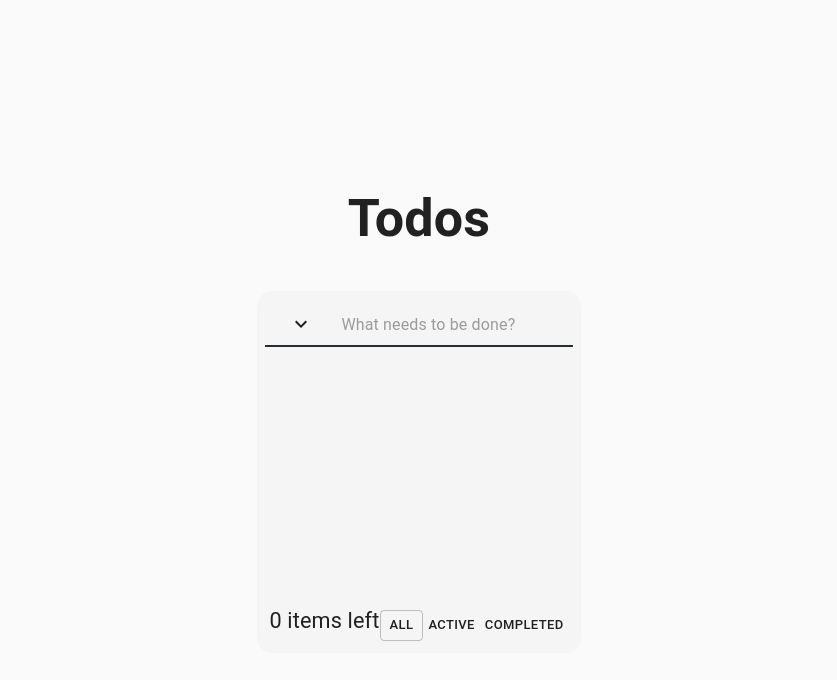
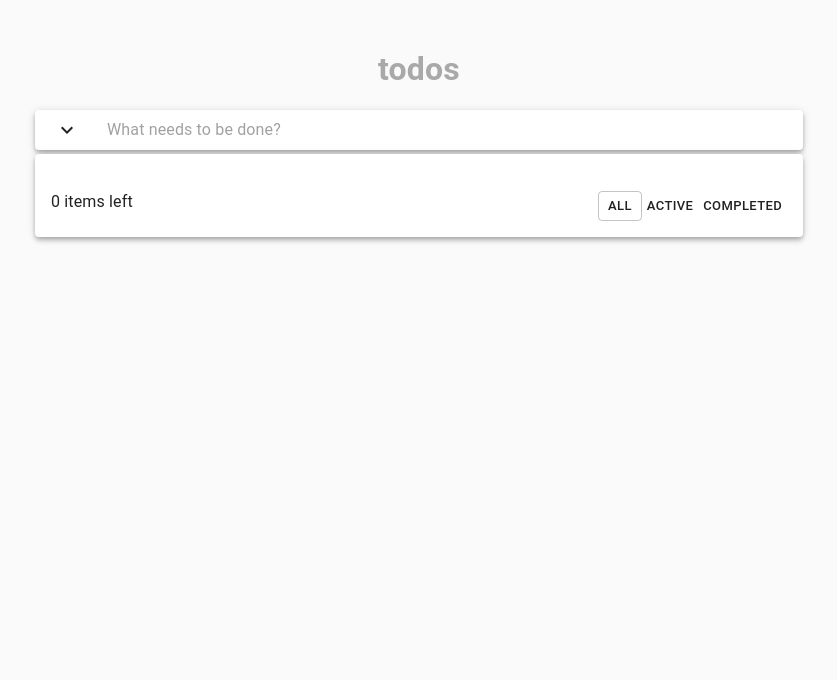
Before and after one commit to andrema13/to-do-list, a React (Create React App) app: page / in a window 1280 px wide. Shown: the top 680 px of the page, without its empty margins (221-1058 px from the left). Built offline with nearby package versions, Linux system fonts and the light colour scheme.

Commit message:
Final commit

```diff
--- a/src/components/App.css
+++ b/src/components/App.css
@@ -1,28 +1,30 @@
-.App {
-  text-align: center;
-}
-html, body, body > div, .App {
-  height: 100%;
-}
-.App-header {
-  display: flex;
-  flex-direction: column;
-  align-items: center;
-  justify-content: center;
-  font-size: calc(10px + 2vmin);
-  height: 100%;
-  width: 100%;
-}
-.AppBox {
-  border-radius: 15px;
+.title {
+    text-align: center;
+    color: darkgray;
 }
 
-.FilterButtons {
-  display: flex;
-  align-items: center;
-  place-content: space-around;
+.container {
+    font-size: 16px;
+    padding: 2%;
 }
 
-.NumberOfTodos  {
-  font-size: smaller;
+@media (min-width: 600px) {
+    .container {
+        padding: 2% 10%;
+    }
 }
+
+@media (min-width: 1200px) {
+    .container {
+        padding: 2% 20%;
+    }
+}
+
+.bottom-container {
+    display: flex;
+    padding: 16px;
+}
+
+.bottom-child {
+    margin-left: auto;
+}
--- a/src/components/App.js
+++ b/src/components/App.js
@@ -4,11 +4,11 @@ import Todo from "./Todo";
 import TaskForm from "./TaskForm";
 import FilterButton from "./FilterButton";
 import CssBaseline from '@material-ui/core/CssBaseline';
-import Box from '@material-ui/core/Box';
 import {makeStyles} from '@material-ui/core/styles';
 import ListItem from '@material-ui/core/ListItem';
 import List from "@material-ui/core/List";
-import { v4 as uuidv4 } from 'uuid';
+import {Paper} from '@material-ui/core';
+import {v4 as UUID} from 'uuid';
 
 /**
  * Local to store the values of the to-do list
@@ -36,10 +36,10 @@ const FILTER_TODOS = Object.keys(FILTER_MAP);
 const useStyles = makeStyles((theme) => ({
     root: {
         position: 'relative',
-        height: 250,
         whiteSpace: 'nowrap',
         overflow: 'auto',
-        margin: 4.5
+        margin: 4.5,
+        width: "inherit !important"
     }
 }));
 
@@ -153,38 +153,38 @@ function App() {
     }
 
     return (
-        <div className="App">
-            <div className="App-header">
-                <h1>Todos</h1>
+        <div className="container">
+            <h1 className={"title"}>todos</h1>
             <CssBaseline/>
-                <Box
-                    className={"AppBox"}
-                    display={"flex"}
-                    p={1.5}
+            <Paper
+                elevation={4}
+                style={{
+                    marginBottom: "8px"
+                }}
                 bgcolor="whitesmoke">
-                    <div>
                 <TaskForm addTodo={addTodo}/>
+            </Paper>
+            <Paper
+                elevation={4}
+                bgcolor="whitesmoke">
                 <List className={classes.root}>
                     {
                         todoList.map((value) => {
                             return (
-                                        <ListItem key={uuidv4()} role={undefined} dense button>
+                                <ListItem key={UUID()} role={undefined} dense button>
                                     {value}
                                 </ListItem>
                             )
                         })
                     }
                 </List>
-                        <div className="FilterButtons">
-                            <div
-                                className={"NumberOfTodos"}>{getTodosLeftCount(todos)}</div>
-                            <div>{filterList}</div>
+                <div className={"bottom-container"}>
+                    <div>{getTodosLeftCount(todos)}</div>
+                    <div className={"bottom-child"}>{filterList}</div>
                 </div>
+            </Paper>
         </div>
-                </Box>
-                <footer className={"App-footer"}/>
-            </div>
-        </div>
+
     );
 }
 
--- a/src/components/FilterButton.js
+++ b/src/components/FilterButton.js
@@ -1,8 +1,9 @@
 import React from "react";
 import Button from '@material-ui/core/Button';
-import { makeStyles } from '@material-ui/core/styles';
+import {makeStyles} from '@material-ui/core/styles';
 import {ButtonGroup} from "@material-ui/core";
-import { v4 as uuidv4 } from 'uuid';
+import {v4 as UUID} from 'uuid';
+
 /**
  * Style to apply to the filter buttons
  * @type {(props?: any) => ClassNameMap<"root">}
@@ -29,18 +30,17 @@ function FilterButton(props) {
     const classes = useStyles();
 
     return (
-        <ButtonGroup size="small" aria-label="small outlined button group">
+        <ButtonGroup size="small">
             <Button
-                id={uuidv4()}
+                id={UUID()}
                 variant={props.isPressed ? "outlined" : "text"}
                 className={classes.root}
                 aria-pressed={props.isPressed}
-                onClick={
-                    () => {
-                        props.setFilter(props.name)
-                    }
-                }
-            >{props.name}
+                onClick={() => {
+                    props.setFilter(props.name)
+                }}
+            >
+                {props.name}
             </Button>
         </ButtonGroup>
     );
--- a/src/components/TaskForm.css
+++ b/src/components/TaskForm.css
@@ -1,11 +1,3 @@
-.TaskGrid{
-    border-bottom: 0.1em solid #282c34;
+.input-task {
+    width: 100%;
 }
-
-.SubmitButton {
-    size: 30px;
-}
-
-.InputTask {
-    width: border-box;
-}
--- a/src/components/TaskForm.js
+++ b/src/components/TaskForm.js
@@ -1,5 +1,5 @@
 import React, {useState} from 'react';
-import {v4 as uuidv4} from 'uuid';
+import {v4 as UUID} from 'uuid';
 import {Button, SvgIcon} from '@material-ui/core';
 import Grid from '@material-ui/core/Grid';
 import ExpandMoreIcon from '@material-ui/icons/ExpandMore';
@@ -41,7 +41,7 @@ function TaskForm({addTodo}) {
         userInput.preventDefault();
         /** trim -> Removes the leading and trailing white space and line terminator characters from a string. */
         if (todo.task.trim()) {
-            addTodo({...todo, id: uuidv4()});
+            addTodo({...todo, id: UUID()});
             /*reset task input*/
             setTodoState({...todo, task: ""});
         }
@@ -50,19 +50,22 @@ function TaskForm({addTodo}) {
     return (
         <form onSubmit={handleSubmitTaskInput}>
             <Grid
-                className={"TaskGrid"}
-                container spacing={1} alignItems="flex-end">
+                container
+                spacing={1}
+                alignItems="flex-end"
+            >
                 <Grid item>
                     <Button
-                        className={"SubmitButton"}
                         type="submit"
                         size="small">
-                        <SvgIcon component={ExpandMoreIcon}/>
+                        <SvgIcon
+                            component={ExpandMoreIcon}/>
                     </Button>
                 </Grid>
-                <Grid item>
+                <Grid item
+                      style={{width: "calc(100% - 72px)"}}>
                     <InputBase
-                        className={"InputTask"}
+                        className={"input-task"}
                         name="task"
                         type="text"
                         inputProps={{'aria-label': 'naked'}}
--- a/src/components/Todo.css
+++ b/src/components/Todo.css
@@ -1,19 +1,15 @@
 p {
-    width: 235px;
+    width: 100%;
     white-space: nowrap;
     overflow: hidden;
 }
-.TaskList {
-    display: flex;
-    border-bottom: 0.05em solid #282c34;
+
+ul {
+    width: 100%;
 }
 
-.Task {
+.task {
     color: #282c34;
     text-overflow: ellipsis;
-    font-size: smaller;
+    font-size: medium;
 }
-
-.DeleteButton{
-    margin-left: auto;
-}
--- a/src/components/Todo.js
+++ b/src/components/Todo.js
@@ -5,7 +5,18 @@ import IconButton from "@material-ui/core/IconButton";
 import DeleteIcon from '@material-ui/icons/Delete';
 import CircleChecked from '@material-ui/icons/CheckCircleOutline';
 import CircleUnchecked from '@material-ui/icons/RadioButtonUnchecked';
+import List from "@material-ui/core/List";
+import {makeStyles} from '@material-ui/core/styles';
+import ListItemSecondaryAction from "@material-ui/core/ListItemSecondaryAction";
+import ListItemText from "@material-ui/core/ListItemText";
+import ListItemIcon from "@material-ui/core/ListItemIcon";
 import './Todo.css';
+
+const useStyles = makeStyles({
+    root: {
+        maxHeight: "6vh"
+    }
+});
 
 /**
  *  A function responsible to render the todo object, and has a checkbox, a paragraph and a delete button
@@ -16,6 +27,8 @@ import './Todo.css';
  * @constructor
  */
 function Todo({todo, setTodoCompleted, removeTodo}) {
+
+    const classes = useStyles();
 
     /**
      * Handles when the user clicks on the button to delete a todo
@@ -34,27 +47,41 @@ function Todo({todo, setTodoCompleted, removeTodo}) {
     }
 
     return (
-        <ListItem className={"TaskList"}>
+        <List>
+            <ListItem
+                primary={"text"}
+                divider={true}
+                classes={{root: classes.root}}
+                alignItems={"center"}>
+
+                <ListItemIcon>
                     <Checkbox
-                icon={<CircleUnchecked />}
-                checkedIcon={<CircleChecked />}
+                        edge="start"
+                        icon={<CircleUnchecked/>}
+                        checkedIcon={<CircleChecked/>}
                         checked={todo.isChecked}
                         type="checkbox"
                         color="primary"
+                        disableRipple
                         onChange={handleCheckboxChange}
                     />
-            <p className={"Task"} style={
-                {
+                </ListItemIcon>
+                <ListItemText>
+                    <p className={"task"}
+                       style={{
                            textDecoration: todo.isCompleted === false ? null : "line-through"
-                }
-            }>{todo.task}</p>
+                       }}
+                    >{todo.task}</p>
+                </ListItemText>
+                <ListItemSecondaryAction>
                     <IconButton
-                className={"DeleteButton"}
-                aria-label="delete"
+                        edge="end"
                         onClick={handleDeleteButtonClick}>
                         <DeleteIcon/>
                     </IconButton>
+                </ListItemSecondaryAction>
             </ListItem>
+        </List>
     );
 }
 
```
Also changed, not shown: public/index.html (+6 -6 lines), 1 other file (tests, documents, lock files or other folders). Lines whose indentation alone changed are shown as unchanged.
